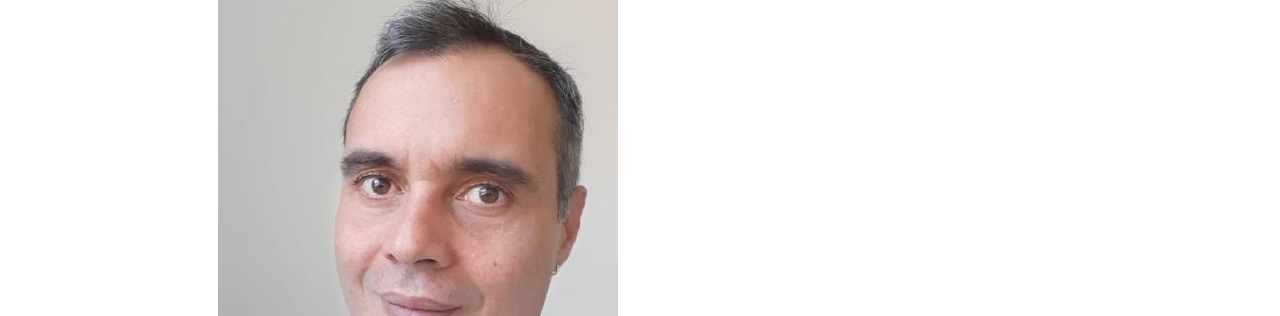
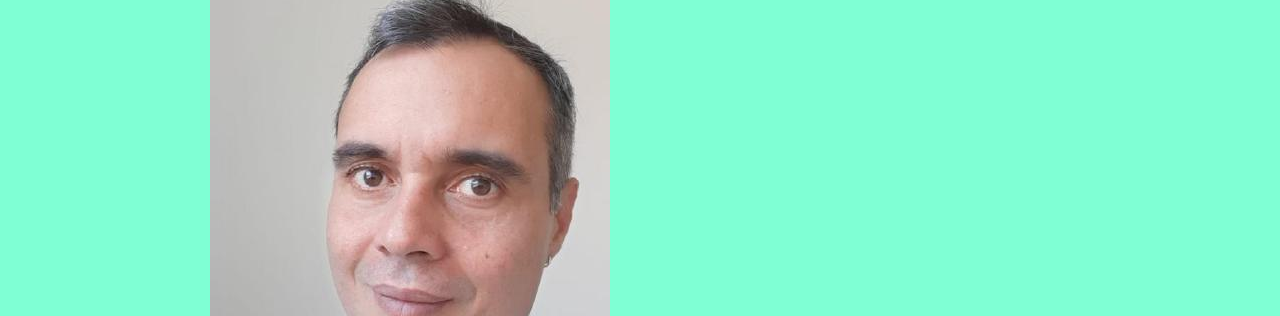
Before and after one commit to flavioasp77/project-page-login-instagram, a plain HTML site: page index.html in a window 1280 px wide. Shown: the part 2165-2481 px from the top of the page. Drawn offline with Linux system fonts and the light colour scheme.

Commit message:
style:começando a estilização da pagina de login

```diff
--- a/css/style.css
+++ b/css/style.css
@@ -0,0 +1,11 @@
+* {
+    margin: 0;
+    padding: 0;
+}
+
+body {
+    background-color: aquamarine;
+    display: flex;
+    font-family: Arial, Helvetica, sans-serif;
+    font-size: 1rem;
+}
--- a/index.html
+++ b/index.html
@@ -34,8 +34,8 @@
             <div class="get-app">
                 <p>Baixar App</p>
                 <div class="download-app">
-                    <a href="./images/apple-button.png" class="download-apple"></a>
-                    <a href="./images/googleplay-button.png" class="download-android"></a>
+                    <a href="#" class="download-apple"></a>
+                    <a href="#" class="download-android"></a>
                 </div>
             </div>
         </div>
```
